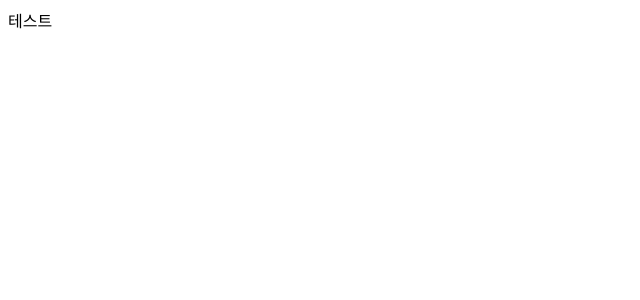
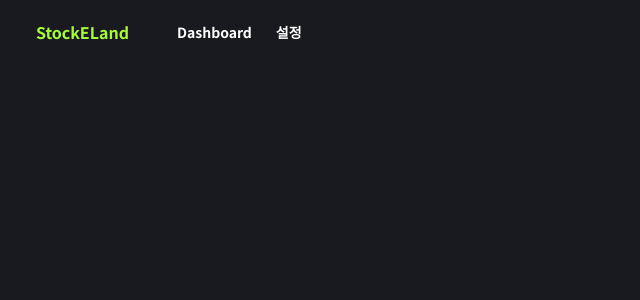
Before and after one commit to StockELand/stockeland-web, a Next.js app: page / in a window 1280 px wide. Shown: the top 300 px of the page, without its empty margins (0-640 px from the left). Built offline with nearby package versions, Linux system fonts and the light colour scheme.

Commit message:
[Feature] Header 목업 제작

```diff
--- a/src/app/globals.css
+++ b/src/app/globals.css
@@ -1,11 +1,11 @@
 :root {
-  --background: #ffffff;
+  --background: #181a20;
   --foreground: #171717;
 }
 
 @media (prefers-color-scheme: dark) {
   :root {
-    --background: #0a0a0a;
+    --background: #181a20;
     --foreground: #ededed;
   }
 }
@@ -19,7 +19,7 @@ body {
 body {
   color: var(--foreground);
   background: var(--background);
-  font-family: Arial, Helvetica, sans-serif;
+  font-family: var(--noto_sans_kr);
   -webkit-font-smoothing: antialiased;
   -moz-osx-font-smoothing: grayscale;
 }
--- a/src/app/layout.tsx
+++ b/src/app/layout.tsx
@@ -1,5 +1,12 @@
 import type { Metadata } from "next";
 import StyledComponentsRegistry from "../lib/registry";
+import { Noto_Sans_KR } from "next/font/google";
+import "./globals.css";
+
+const notoSansKr = Noto_Sans_KR({
+  variable: "--noto_sans_kr",
+  subsets: ["latin"],
+});
 
 export const metadata: Metadata = {
   title: "StockELand Dashboard",
@@ -12,7 +19,7 @@ export default function RootLayout({
 }>) {
   return (
     <html lang="ko">
-      <body>
+      <body className={`${notoSansKr.variable}`}>
         <StyledComponentsRegistry>{children}</StyledComponentsRegistry>
       </body>
     </html>
--- a/src/app/page.tsx
+++ b/src/app/page.tsx
@@ -1,3 +1,67 @@
+"use client";
+
+import Link from "next/link";
+import styled from "styled-components";
+
+const HeaderContainer = styled.div`
+  display: flex;
+  flex-direction: row;
+  width: 100vw;
+  height: 64px;
+  padding: 0px 24px;
+`;
+
+const LogoContainer = styled.div`
+  display: flex;
+  width: fit-content;
+  height: 100%;
+  padding: 0px 12px;
+  align-items: center;
+`;
+const LogoText = styled.span`
+  color: #a6fc35;
+  font-size: 16px;
+  font-weight: bold;
+`;
+
+const NavContainer = styled.div`
+  display: flex;
+  flex-direction: row;
+  width: fit-content;
+  height: 100%;
+  padding: 0px 24px;
+`;
+const NavItemContainer = styled.div`
+  display: flex;
+  width: fit-content;
+  height: 100%;
+  padding: 0px 12px;
+  align-items: center;
+`;
+const NavText = styled.span`
+  color: white;
+  font-size: 14px;
+  font-weight: bold;
+`;
+
 export default function Home() {
-  return <div>테스트</div>;
+  return (
+    <>
+      <HeaderContainer>
+        <LogoContainer>
+          <Link href={"/"}>
+            <LogoText>StockELand</LogoText>
+          </Link>
+        </LogoContainer>
+        <NavContainer>
+          <NavItemContainer>
+            <NavText>Dashboard</NavText>
+          </NavItemContainer>
+          <NavItemContainer>
+            <NavText>설정</NavText>
+          </NavItemContainer>
+        </NavContainer>
+      </HeaderContainer>
+    </>
+  );
 }
```
